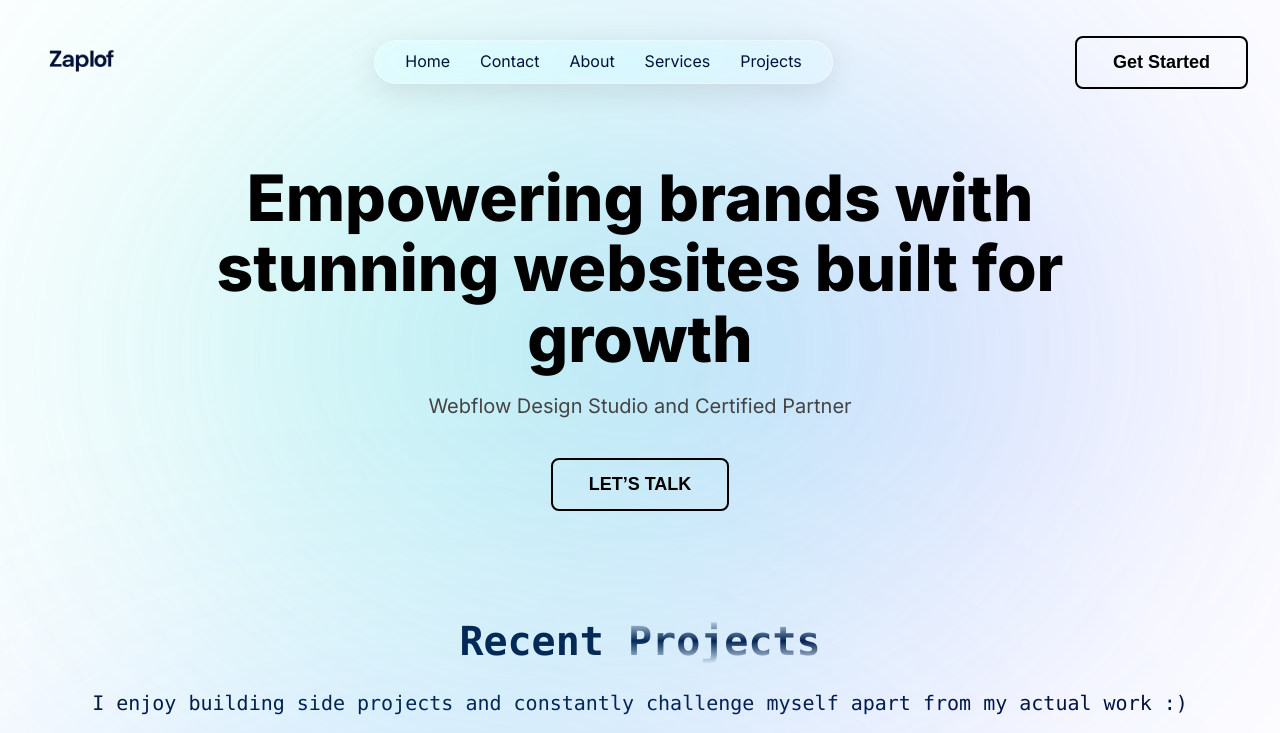
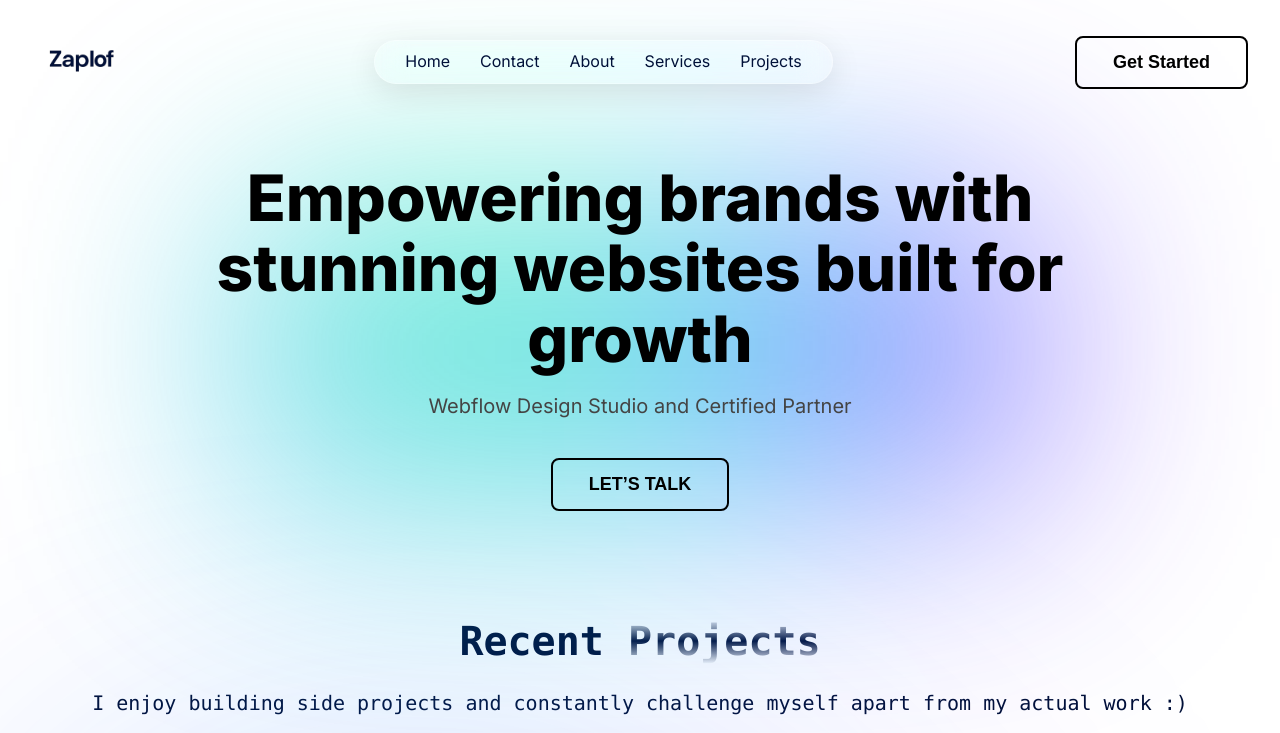
Before and after one commit to mooojn/zaplof, a React (Vite) app: page / in a window 1280 px wide. Shown: the top 733 px of the page. Built offline with nearby package versions, Linux system fonts and the light colour scheme; a web font is replaced by a local one.

Commit message:
fix gradient visiblity

```diff
--- a/src/components/Hero/Hero.css
+++ b/src/components/Hero/Hero.css
@@ -2,9 +2,9 @@
     max-width: 900px;
     padding: 120px 20px 80px;
     margin: 0 auto;
-    text-align: center;   /* Center text, button, and inline content */
-    position: relative;   /* Ensures gradient blob doesn't affect layout */
-    z-index: 2;           /* Keep content above gradient */
+    text-align: center;
+    position: relative;
+    z-index: 2;
 }
 
 .hero h1 {
@@ -30,7 +30,7 @@
     width: 800px;
     height: 300px;
     background: radial-gradient(circle at 30% 30%, #00ff99, #0099ff, #7f00ff);
-    filter: blur(200px);
+    filter: blur(120px);
     opacity: 0.6;
     z-index: 1;
 }
```
